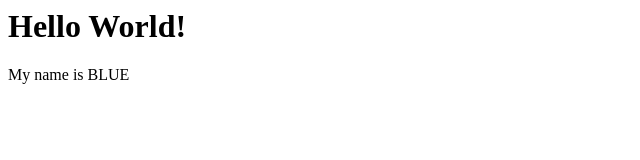
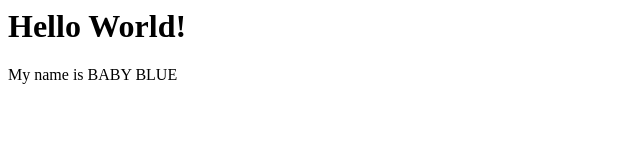
Before and after one commit to Mitchell-Dominic/Mitchell-Dominic.github.io, a plain HTML site: page index.html in a window 1280 px wide. Shown: the full height of the page, 0-640 px from the left. Drawn offline with Linux system fonts and the light colour scheme.

Commit message:
Update index.html

```diff
--- a/index.html
+++ b/index.html
@@ -1,3 +1,3 @@
 <h1> Hello World! </h1>
 
- <p> My name is BLUE </p>
+ <p> My name is  BABY BLUE </p>
```
